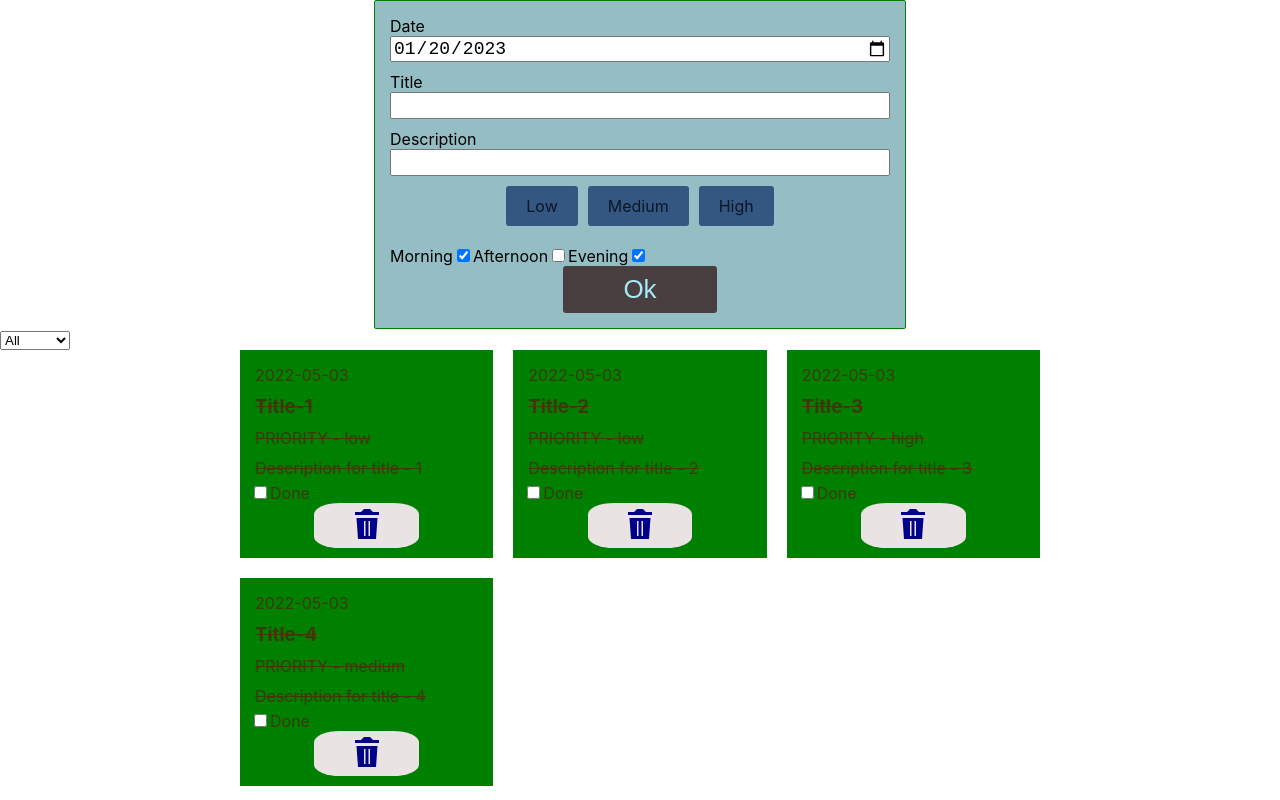
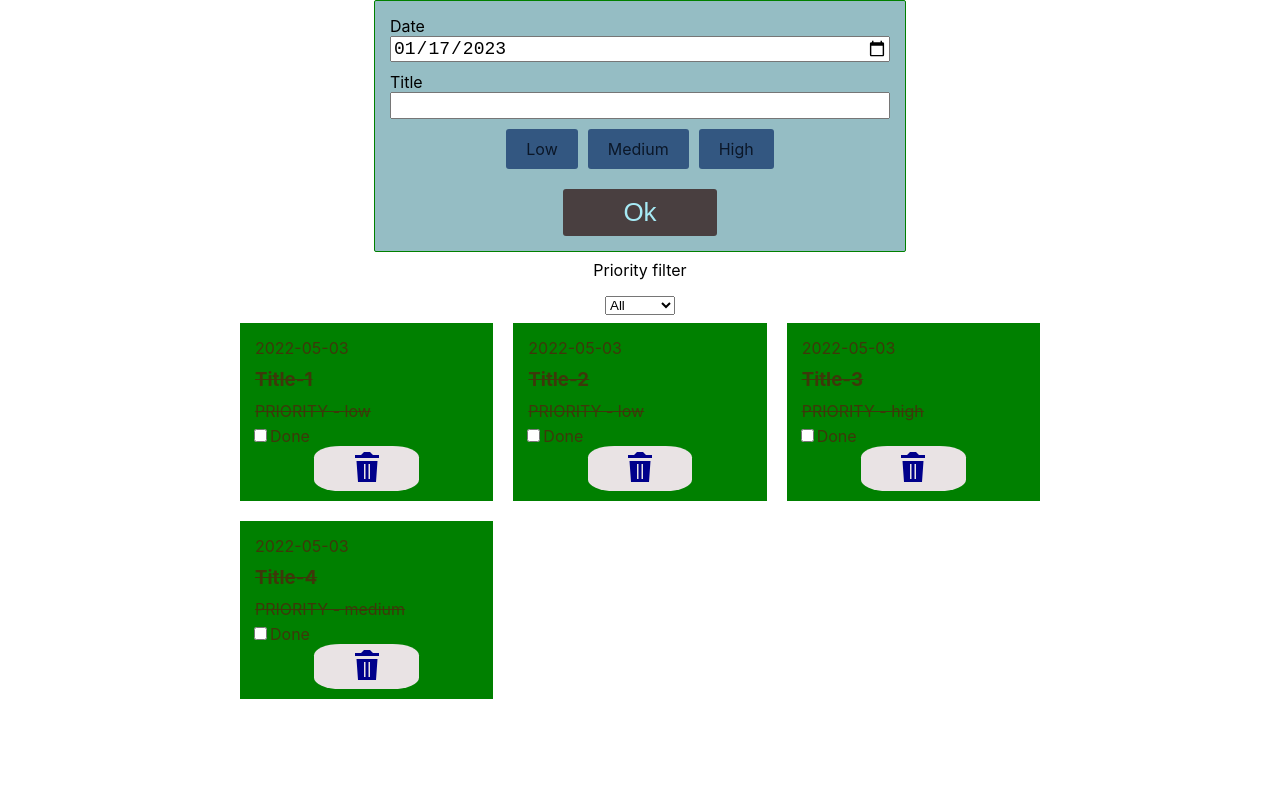
Before and after one commit to z9877969/bc_40, a React (Create React App) app: page / in a window 1280 px wide. Built offline with nearby package versions, Linux system fonts and the light colour scheme.

Commit message:
adds base code to l-05

```diff
--- a/src/components/PrioritySelect/PrioritySelect.jsx
+++ b/src/components/PrioritySelect/PrioritySelect.jsx
@@ -1,13 +1,25 @@
 import PropTypes from "prop-types";
+import s from "./PrioritySelect.module.scss";
 
 const PrioritySelect = ({ value, onChange }) => {
   return (
-    <select name="priority" value={value} onChange={onChange}>
-      <option value="all">All</option>
-      <option value="low">Low</option>
-      <option value="medium">Medium</option>
-      <option value="high">High</option>
-    </select>
+    <div className={s.container}>
+      <label className={s.title} htmlFor="priority-filter">
+        Priority filter
+      </label>
+      <select
+        className={s.select}
+        name="priority"
+        value={value}
+        onChange={onChange}
+        id="priority-filter"
+      >
+        <option value="all">All</option>
+        <option value="low">Low</option>
+        <option value="medium">Medium</option>
+        <option value="high">High</option>
+      </select>
+    </div>
   );
 };
 
--- /dev/null
+++ b/src/components/PrioritySelect/PrioritySelect.module.scss
@@ -0,0 +1,9 @@
+.container {
+  width: 300px;
+  display: flex;
+  flex-direction: column;
+  align-items: center;
+  gap: 16px;
+  margin: 0 auto;
+  padding: 8px;
+}
--- a/src/components/TodoForm/TodoForm.jsx
+++ b/src/components/TodoForm/TodoForm.jsx
@@ -2,35 +2,23 @@ import { Component } from "react";
 import { v4 as uuidv4 } from "uuid";
 import s from "./TodoForm.module.scss";
 
-// const dayPeriods = ["morning", "afternoon", "evening"];
+const getCurDate = () => {
+  const date = new Date();
 
-// const curDate = () => {
-//   const date = new Date();
-//   const fY = date.getFullYear();
-//   const fM = date.getMonth() + 1;
-
-//   return `${fY}-${fM}-`;
-// };
+  return `${date.getFullYear()}-${(date.getMonth() + 1)
+    .toString()
+    .padStart(2, "0")}-${date.getDate().toString().padStart(2, "0")}`;
+};
 
 class ToDoForm extends Component {
   state = {
-    date: "2023-01-20", // newValue
+    date: getCurDate(),
     title: "",
-    descr: "",
-    priority: "", // low | medium | high
-    dayPeriods: ["morning", "evening"],
+    priority: "",
   };
 
   handleChange = (e) => {
-    const { name, value, checked, type } = e.target;
-    if (type === "checkbox") {
-      this.setState((prev) => ({
-        [name]: checked
-          ? [...prev[name], value]
-          : prev[name].filter((el) => el !== value),
-      }));
-      return;
-    }
+    const { name, value } = e.target;
     this.setState({ [name]: value });
   };
 
@@ -40,7 +28,7 @@ class ToDoForm extends Component {
   };
 
   render() {
-    const { date, title, priority, descr, dayPeriods } = this.state;
+    const { date, title, priority } = this.state;
     return (
       <form className={s.form} onSubmit={this.handleSubmit}>
         <label className={s.label}>
@@ -60,16 +48,6 @@ class ToDoForm extends Component {
             type="text"
             name="title"
             value={title}
-            onChange={this.handleChange}
-          />
-        </label>
-        <label className={s.label}>
-          <span> Description </span>
-          <input
-            className={s.input}
-            type="text"
-            name="descr"
-            value={descr}
             onChange={this.handleChange}
           />
         </label>
@@ -121,38 +99,6 @@ class ToDoForm extends Component {
             </label>
           </div>
         </div>
-        <div>
-          <label>
-            Morning
-            <input
-              type="checkbox"
-              name="dayPeriods"
-              value="morning"
-              checked={dayPeriods.includes("morning")}
-              onChange={this.handleChange}
-            />
-          </label>
-          <label>
-            Afternoon
-            <input
-              type="checkbox"
-              name="dayPeriods"
-              value="afternoon"
-              checked={dayPeriods.includes("afternoon")}
-              onChange={this.handleChange}
-            />
-          </label>
-          <label>
-            Evening
-            <input
-              type="checkbox"
-              name="dayPeriods"
-              value="evening"
-              checked={dayPeriods.includes("evening")}
-              onChange={this.handleChange}
-            />
-          </label>
-        </div>
         <button className={s.submit} type="submit">
           Ok
         </button>
--- a/src/components/TodoList/TodoList.jsx
+++ b/src/components/TodoList/TodoList.jsx
@@ -5,12 +5,13 @@ import sprite from "../../assets/icons/sprite.svg";
 const TodoList = ({ todo, removeTodo }) => {
   return (
     <ul className={s.container}>
-      {todo.map(({ title, descr, id, date, priority }) => (
+      {todo.map(({ title, id, date, priority }) => (
         <li key={id} className={s.toDoItem}>
           <p className={s.date}>{date}</p>
           <h3 className={`${s.title} ${true && s.isDone}`}>{title}</h3>
-          <p className={`${s.descr} ${true && s.isDone}`}>PRIORITY - {priority}</p>
-          <p className={`${s.descr} ${true && s.isDone}`}>{descr}</p>
+          <p className={`${s.descr} ${true && s.isDone}`}>
+            PRIORITY - {priority}
+          </p>
           <label className={s.status}>
             <input type="checkbox" name="status" />
             Done
--- a/src/components/TodoPage/TodoPage.jsx
+++ b/src/components/TodoPage/TodoPage.jsx
@@ -6,7 +6,7 @@ import { todo } from "../../data/todo";
 
 class TodoPage extends Component {
   state = {
-    todo: todo, // [el1, el2, ...]
+    todo: todo,
     filter: "all",
   };
 
```
Also changed, not shown: 1 other file (tests, documents, lock files or other folders).
